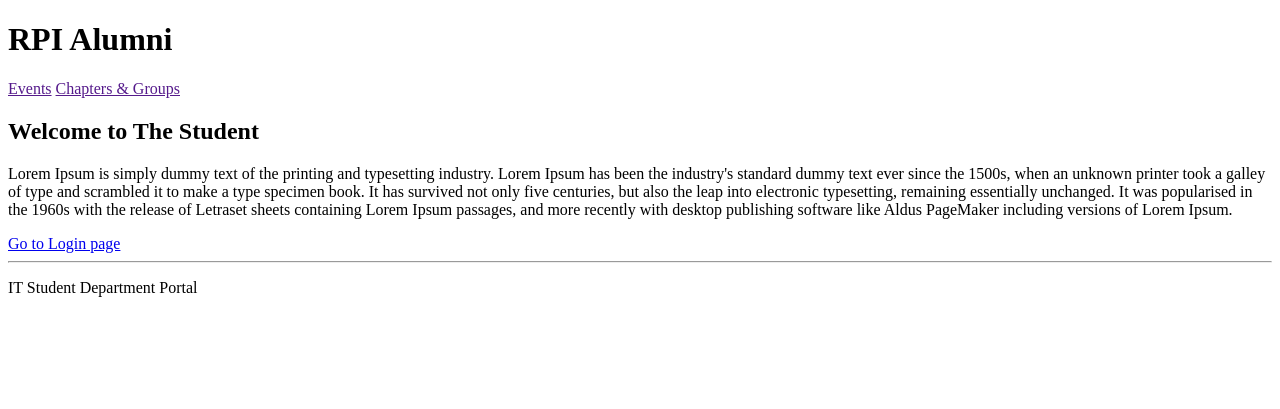
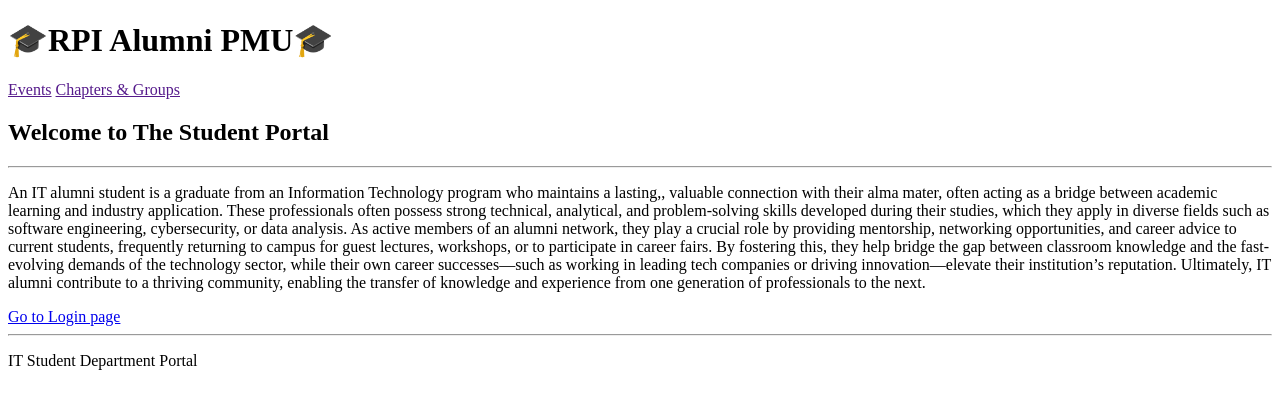
Before and after one commit to FeeQ06/DFP40443-FULLSTACK, a PHP site: page / in a window 1280 px wide. Shown: the top 409 px of the page. Run offline with PHP 8.4, Linux system fonts and the light colour scheme.

Commit message:
Third commit Week 3

```diff
--- a/W3/student_portal/includes/header.php
+++ b/W3/student_portal/includes/header.php
@@ -7,9 +7,10 @@
 </head>
 <body>
     <header>
-    <h1>RPI Alumni</h1>
+    <h1>🎓RPI Alumni PMU🎓</h1>
 <nav>
     <a href="">Events</a>
     <a href="">Chapters & Groups</a>
+
 </nav>
     </header>
--- a/W3/student_portal/index.php
+++ b/W3/student_portal/index.php
@@ -1,7 +1,7 @@
 <?php include 'includes/header.php'; ?>
-<h2><Portal>Welcome to The Student</Portal></h2>
-
-<p>Lorem Ipsum is simply dummy text of the printing and typesetting industry. Lorem Ipsum has been the industry's standard dummy text ever since the 1500s, when an unknown printer took a galley of type and scrambled it to make a type specimen book. It has survived not only five centuries, but also the leap into electronic typesetting, remaining essentially unchanged. It was popularised in the 1960s with the release of Letraset sheets containing Lorem Ipsum passages, and more recently with desktop publishing software like Aldus PageMaker including versions of Lorem Ipsum.</p>
+<h2><Portal>Welcome to The Student Portal</Portal></h2>
+<hr>
+<p>An IT alumni student is a graduate from an Information Technology program who maintains a lasting,, valuable connection with their alma mater, often acting as a bridge between academic learning and industry application. These professionals often possess strong technical, analytical, and problem-solving skills developed during their studies, which they apply in diverse fields such as software engineering, cybersecurity, or data analysis. As active members of an alumni network, they play a crucial role by providing mentorship, networking opportunities, and career advice to current students, frequently returning to campus for guest lectures, workshops, or to participate in career fairs. By fostering this, they help bridge the gap between classroom knowledge and the fast-evolving demands of the technology sector, while their own career successes—such as working in leading tech companies or driving innovation—elevate their institution’s reputation. Ultimately, IT alumni contribute to a thriving community, enabling the transfer of knowledge and experience from one generation of professionals to the next. </p>
 
 <a href="login.php">Go to Login page</a>
 <?php include 'includes/footer.php' ?>
```
Also changed, not shown: W3/student_portal/login.php (+16 -0 lines), W3/student_portal/dashboard.php (added).
